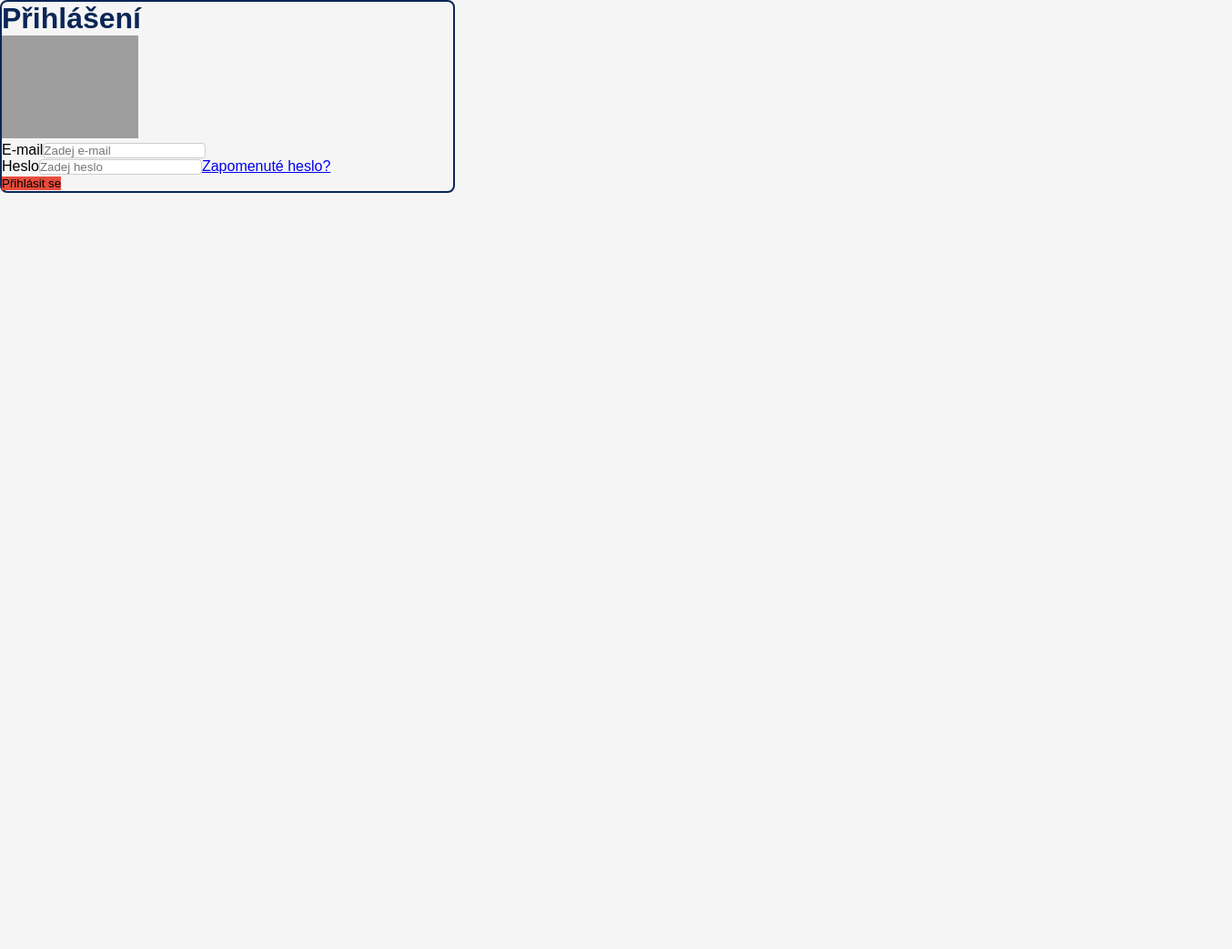
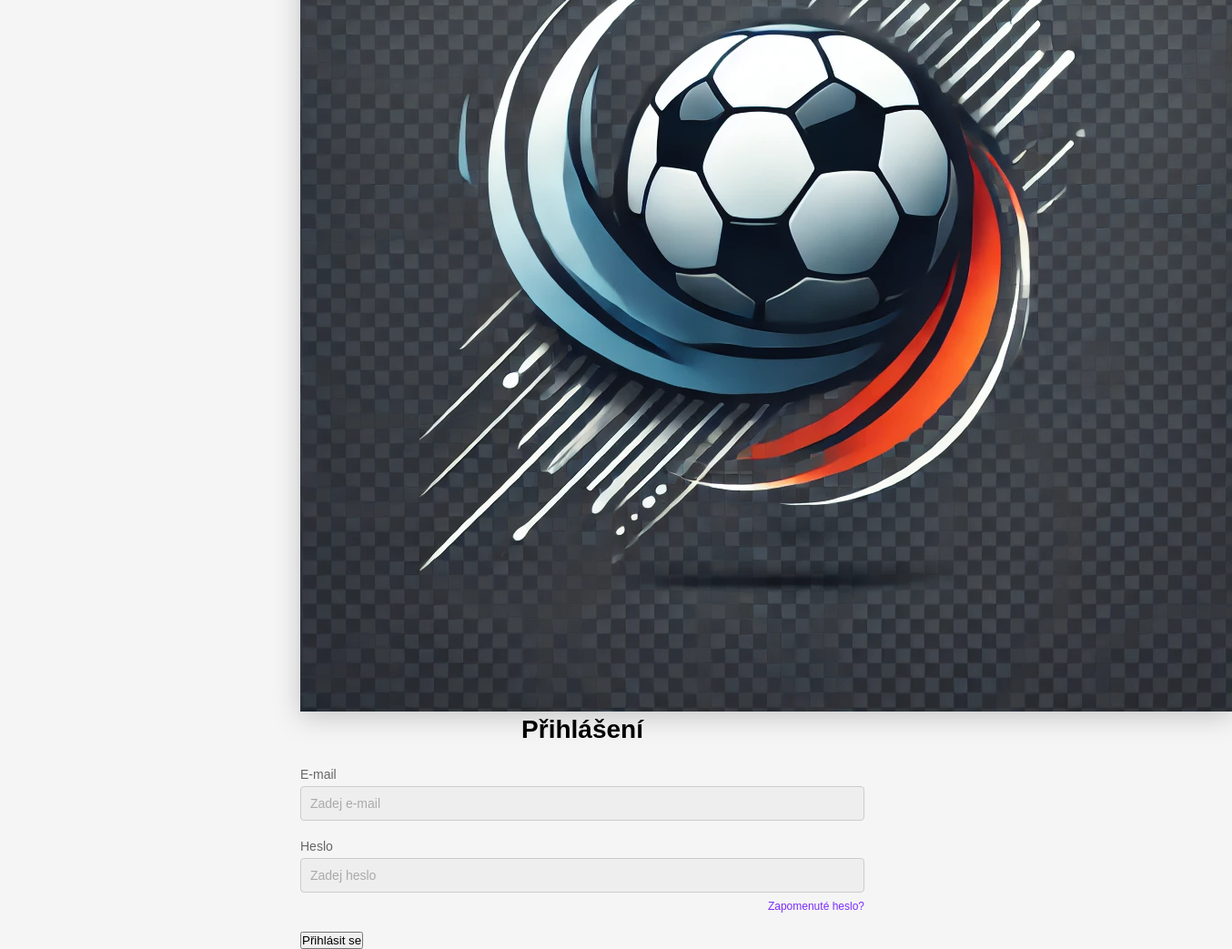
Before and after one commit to kratenavaclav/Lajnovacka_prg, an Angular app: page /prihlaseni in a window 1280 px wide. Shown: the whole page at 91% size, 1354 px wide, since content can reach past the window. Before the commit the page ends 800 px from the top, so only its background shows below. Built offline with nearby package versions, Linux system fonts and the light colour scheme; grey boxes are pictures that could not be loaded.

Commit message:
novy team list more

```diff
--- a/src/app/Components/navbar/navbar.component.html
+++ b/src/app/Components/navbar/navbar.component.html
@@ -14,6 +14,6 @@
     <!-- Tlačítko pro přihlášení -->
     <button class="btn btn-login" routerLink="/prihlaseni">Přihlásit</button>
     <!-- Tlačítko pro registraci -->
-    <button class="btn btn-register">Registrace</button>
+    <button class="btn btn-register" routerLink="/registrace">Registrace</button>
   </div>
 </nav>
--- a/src/app/Components/pages/hlavni-stranka/hlavni-stranka.component.html
+++ b/src/app/Components/pages/hlavni-stranka/hlavni-stranka.component.html
@@ -11,10 +11,7 @@
       <div class="match-content">
         <div class="team">Sparta</div>
         <div class="result">2:0</div>
-        <div class="team opponent">
-          Slavia
-          <div class="team-name-small">SLAVIA</div>
-        </div>
+        <div class="team opponent">Slavia</div>
       </div>
       <div class="stadium">epet ARÉNA</div>
     </div>
--- a/src/app/Components/pages/prihlaseni/prihlaseni.component.html
+++ b/src/app/Components/pages/prihlaseni/prihlaseni.component.html
@@ -1,32 +1,37 @@
-<div class="container vh-100 d-flex justify-content-center align-items-center">
-  <div class="card shadow-lg p-4" style="max-width: 500px; border-radius: 8px; border: 2px solid #0a2657;">
-    <div class="card-body text-center">
-      <!-- Nadpis -->
-      <h1 class="mb-4" style="color: #0a2657;">Přihlášení</h1>
-
-      <!-- Obrázek míče -->
-      <div class="mb-4">
-        <img src="assets/images/soccer-ball.png" alt="Fotbalový míč" class="img-fluid" style="max-width: 150px;">
+<!DOCTYPE html>
+<html lang="cs">
+<head>
+  <meta charset="UTF-8">
+  <meta name="viewport" content="width=device-width, initial-scale=1.0">
+  <title>Přihlášení</title>
+  <link rel="stylesheet" href="style.css">
+</head>
+<body>
+<div class="login-container">
+  <div class="login-content">
+    <div class="soccer-image">
+      <div class="soccer-ball">
+        <img src="assets/icons/logo.png" alt="Fotbalový míč s modro-červeným efektem">
       </div>
-
-      <!-- Formulář -->
+    </div>
+    <div class="form-container">
+      <h1>Přihlášení</h1>
       <form>
-        <!-- E-mail -->
-        <div class="form-group mb-3">
-          <label for="email" class="form-label">E-mail</label>
-          <input type="email" id="email" class="form-control" placeholder="Zadej e-mail">
+        <div class="form-group">
+          <label for="email">E-mail</label>
+          <input type="email" id="email" placeholder="Zadej e-mail">
         </div>
-
-        <!-- Heslo -->
-        <div class="form-group mb-3">
-          <label for="password" class="form-label">Heslo</label>
-          <input type="password" id="password" class="form-control" placeholder="Zadej heslo">
-          <a href="#" class="d-block mt-2 text-end text-muted">Zapomenuté heslo?</a>
+        <div class="form-group">
+          <label for="password">Heslo</label>
+          <input type="password" id="password" placeholder="Zadej heslo">
+          <div class="forgot-password">
+            <a href="#">Zapomenuté heslo?</a>
+          </div>
         </div>
-
-        <!-- Přihlásit se tlačítko -->
-        <button type="button" (click)="navigateToHome()" class="btn btn-danger w-100">Přihlásit se</button>
+        <button type="submit" class="login-button">Přihlásit se</button>
       </form>
     </div>
   </div>
 </div>
+</body>
+</html>
--- a/src/app/Components/pages/prihlaseni/prihlaseni.component.scss
+++ b/src/app/Components/pages/prihlaseni/prihlaseni.component.scss
@@ -1,23 +1,155 @@
-.card {
-  border-radius: 8px;
+// Základní reset
+* {
+  margin: 0;
+  padding: 0;
+  box-sizing: border-box;
+  font-family: Arial, sans-serif;
 }
 
-.form-control {
-  border: 1px solid #ccc;
-  border-radius: 4px;
+// Proměnné
+$border-color: #162a5a;
+$button-color: #f82525;
+$button-hover: #e41f1f;
+$link-color: #7a2cff;
+$background-color: #f5f5f5;
+$input-background: #eee;
 
-  &:focus {
-    outline-color: #0a2657;
-    border-color: #0a2657;
-    box-shadow: none;
+body {
+  background-color: $background-color;
+  display: flex;
+  justify-content: center;
+  align-items: center;
+  min-height: 100vh;
+  padding: 20px;
+}
+
+.login-container {
+  width: 100%;
+  max-width: 620px;
+}
+
+.login-box {
+  display: flex;
+  background-color: white;
+  border: 2px solid $border-color;
+  border-radius: 5px;
+  overflow: hidden;
+}
+
+.soccer-ball-container {
+  flex: 0 0 40%;
+  background: linear-gradient(135deg, #f0f0f0 0%, #e0e0e0 100%);
+  position: relative;
+  display: flex;
+  justify-content: center;
+  align-items: center;
+  padding: 20px;
+
+  &::before {
+    content: "";
+    position: absolute;
+    top: 0;
+    left: 0;
+    right: 0;
+    bottom: 0;
+    background: repeating-linear-gradient(
+        45deg,
+        rgba(200, 200, 200, 0.1),
+        rgba(200, 200, 200, 0.1) 10px,
+        rgba(220, 220, 220, 0.1) 10px,
+        rgba(220, 220, 220, 0.1) 20px
+    );
   }
 }
 
-.btn-danger {
-  background-color: #e74c3c; /* Červená barva */
+.soccer-ball {
+  width: 100%;
+  max-width: 200px;
+  height: auto;
+  position: relative;
+  z-index: 2;
+  filter: drop-shadow(0px 5px 15px rgba(0, 0, 0, 0.2));
+}
+
+.login-form {
+  flex: 0 0 60%;
+  padding: 30px 20px;
+}
+
+h1 {
+  font-size: 28px;
+  margin-bottom: 25px;
+  text-align: center;
+}
+
+.form-group {
+  margin-bottom: 20px;
+
+  label {
+    display: block;
+    color: #666;
+    margin-bottom: 5px;
+    font-size: 14px;
+  }
+
+  input {
+    width: 100%;
+    padding: 10px;
+    border: 1px solid #ccc;
+    border-radius: 4px;
+    background-color: $input-background;
+    font-size: 14px;
+
+    &::placeholder {
+      color: #aaa;
+    }
+  }
+}
+
+.forgot-password {
+  text-align: right;
+  margin-top: 5px;
+
+  a {
+    color: $link-color;
+    font-size: 12px;
+    text-decoration: none;
+
+    &:hover {
+      text-decoration: underline;
+    }
+  }
+}
+
+.login-btn {
+  display: block;
+  width: 100%;
+  padding: 12px;
+  background-color: $button-color;
+  color: white;
   border: none;
+  border-radius: 25px;
+  cursor: pointer;
+  font-size: 16px;
+  font-weight: bold;
+  transition: background-color 0.3s ease;
 
   &:hover {
-    background-color: darken(#e74c3c, 10%);
+    background-color: $button-hover;
   }
 }
+
+// Responzivní design pro mobilní zařízení
+@media (max-width: 768px) {
+  .login-box {
+    flex-direction: column;
+  }
+
+  .soccer-ball-container {
+    padding: 30px;
+  }
+
+  .soccer-ball {
+    max-width: 150px;
+  }
+}
--- a/src/app/Components/pages/tabulka-ligy/tabulka-ligy.component.html
+++ b/src/app/Components/pages/tabulka-ligy/tabulka-ligy.component.html
@@ -1,11 +1,8 @@
 <app-navbar></app-navbar>
 <div class="league-container">
-  <!-- Nadpis stránky -->
+
   <h1 class="page-title">Tabulka ligy</h1>
-
-  <!-- Tabulka ligy -->
   <div class="league-table">
-    <!-- Nadpis tabulky -->
     <div class="table-header">
       <div class="header-left">
         <span>Hlavní část</span>
@@ -18,7 +15,7 @@
       </div>
     </div>
 
-    <!-- Obsah tabulky -->
+
     <table>
       <thead>
       <tr>
@@ -34,23 +31,23 @@
       </tr>
       </thead>
       <tbody>
-      <!-- Řádek 1 -->
+
       <tr>
         <td>1.</td>
-        <td><img src="https://c.animaapp.com/m95wiqhuososZI/img/slavia-logo.png" alt="Slavia Praha" /> </td>
+        <td>Slavie Praha</td>
         <td>26</td><td>22</td><td>2</td><td>2</td><td>53:10</td><td>68</td>
         <td><span class="form green">V</span><span class="form green">V</span><span class="form green">V</span></td>
       </tr>
 
-      <!-- Řádek 2 -->
+
       <tr>
         <td>2.</td>
-        <td><img src="https://c.animaapp.com/m95wiqhuososZI/img/sparta-logo.png" alt="Sparta Praha" /> </td>
+        <td>Sparta Praha</td>
         <td>26</td><td>17</td><td>4</td><td>5</td><td>49:27</td><td>55</td>
         <td><span class="form red">P</span><span class="form red">P</span><span class="form green">V</span></td>
       </tr>
 
-      <!-- Řádek 3 -->
+
       <tr>
         <td>3.</td>
         <td>Banik Ostrava</td>
@@ -65,13 +62,13 @@
       </tr>
       <tr>
         <td>5.</td>
-        <td>Banik Ostrava</td>
+        <td>Jablonec</td>
         <td>26</td><td>17</td><td>3</td><td>6</td><td>43:22</td><td>54</td>
         <td><span class="form green">V</span><span class="form red">P</span><span class="form green">V</span></td>
       </tr>
       <tr>
         <td>6.</td>
-        <td>Banik Ostrava</td>
+        <td>Slovan Liberec</td>
         <td>26</td><td>17</td><td>3</td><td>6</td><td>43:22</td><td>54</td>
         <td><span class="form green">V</span><span class="form red">P</span><span class="form green">V</span></td>
       </tr>
@@ -136,7 +133,6 @@
         <td><span class="form green">V</span><span class="form red">P</span><span class="form green">V</span></td>
       </tr>
 
-      <!-- Přidej další týmy podle obrázku -->
       </tbody>
     </table>
   </div>
--- a/src/app/Components/team-list/team-list.component.html
+++ b/src/app/Components/team-list/team-list.component.html
@@ -61,8 +61,6 @@
       <td><img src="https://c.animaapp.com/m95wiqhuososZI/img/sparta-logo.png" /> </td>
     </tr>
 
-
-    <!-- Přidej další týmy podle obrázku -->
     </tbody>
   </table>
 </div>
```
Also changed, not shown: src/app/app.routes.ts (+6 -3 lines), src/assets/icons/logo.png (added).
